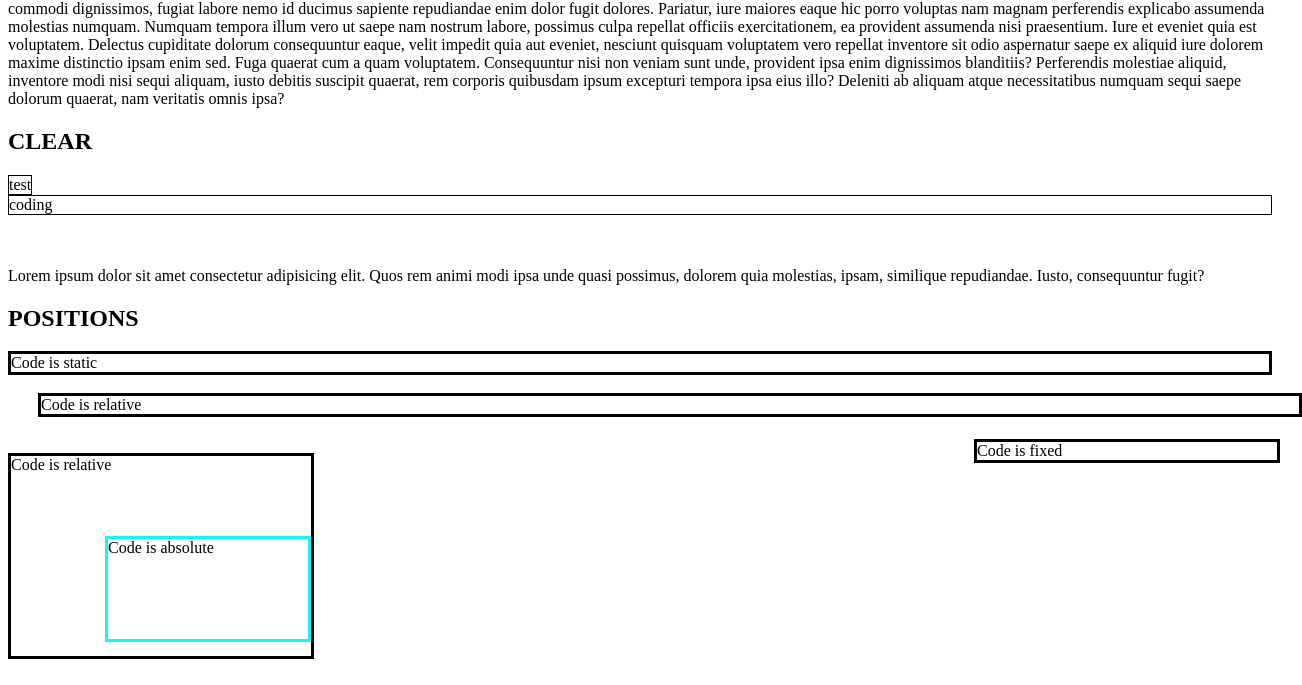
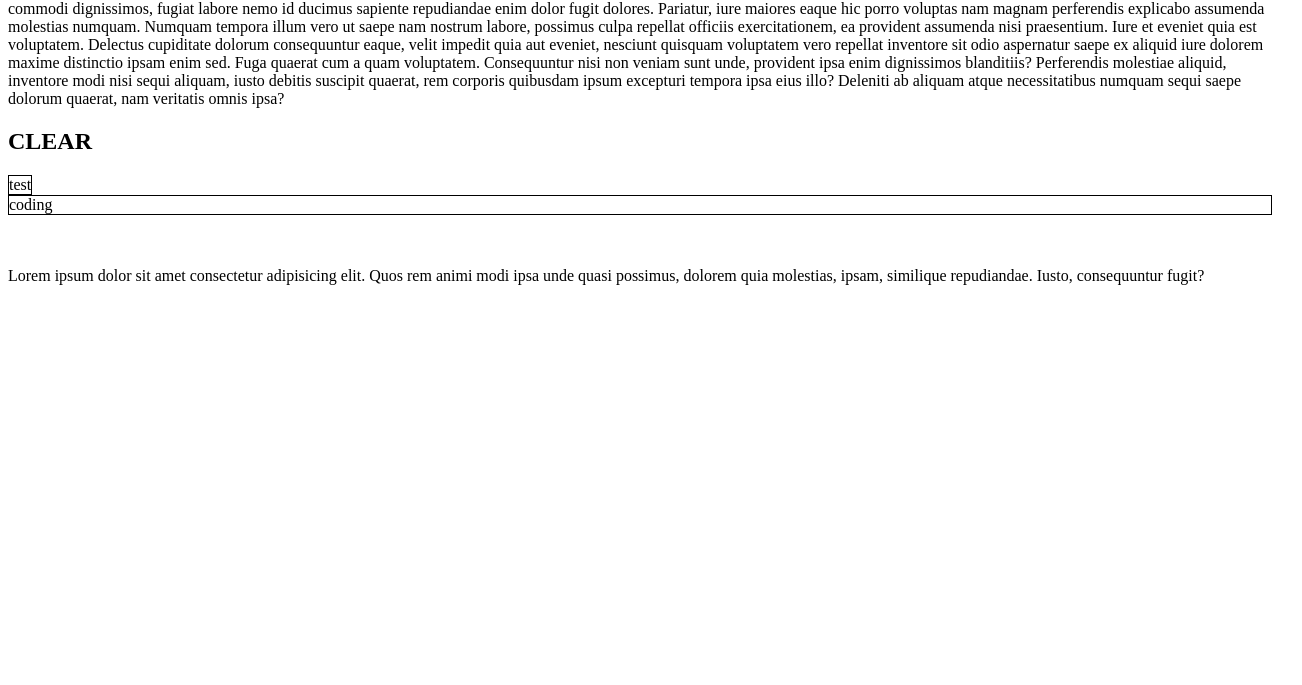
Before and after one commit to dharshini0510/html-css, a plain HTML site: page css/css-layout.html in a window 1280 px wide. Shown: the part 337-1022 px from the top of the page, 1302 px wide, since content can reach past the window. After the commit the page ends 800 px from the top, so only its background shows below. Drawn offline with Linux system fonts and the light colour scheme.

Commit message:
Modified css-layout file

```diff
--- a/css/css-layout.html
+++ b/css/css-layout.html
@@ -29,41 +29,6 @@
             top: 0px;
             z-index: 1;
         }
-
-         .static{
-            border: 3px solid black;
-            position: static;
-        }
-
-        .relative{
-            border: 3px solid black;
-            position: relative;
-            left: 30px;
-        }
-
-        .fixed{
-            border: 3px solid black;
-            position: fixed;
-            bottom: 0;
-            right: 0;
-            width: 300px;;
-        }
-
-        .relative2{
-            border: 3px solid black;
-            position: relative;
-            height: 200px;
-            width: 300px;
-        }
-
-        .absolute{
-            border: 3px solid aqua;
-            position: absolute;
-            top: 80px;
-            right: 0;
-            width: 200px;
-            height: 100px;
-        }
     </style>
 
 </head>
@@ -82,16 +47,6 @@
 
     <img src="https://images.pexels.com/photos/135940/pexels-photo-135940.jpeg?auto=compress&cs=tinysrgb&w=600">
 
-
-    <h2> POSITIONS </h2>
-    <div class="static">Code is static</div> <br>
-    <div class="relative">Code is relative</div> <br>
-    <div class="fixed">Code is fixed</div> <br>
-
-    <div class="relative2"> Code is relative
-    <div class="absolute"> Code is absolute</div>
-    </div> <br>
-
 </body>
 
 </html>
```
